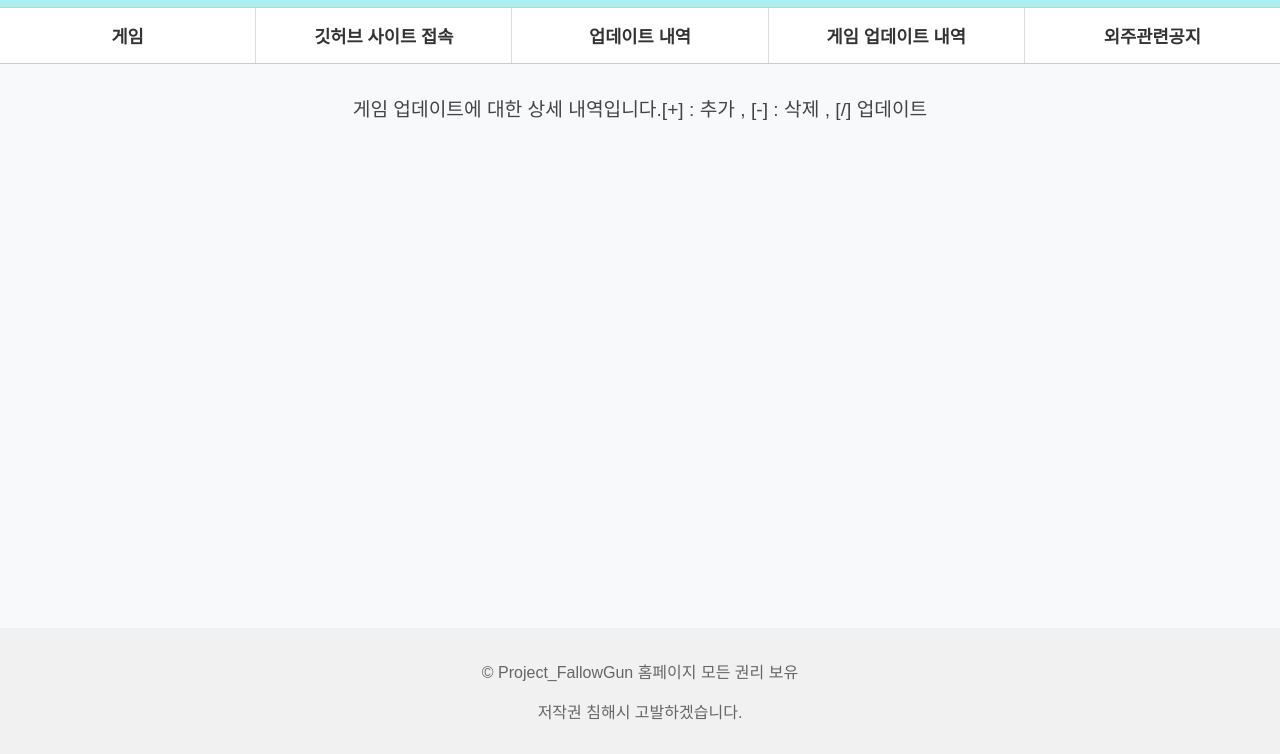
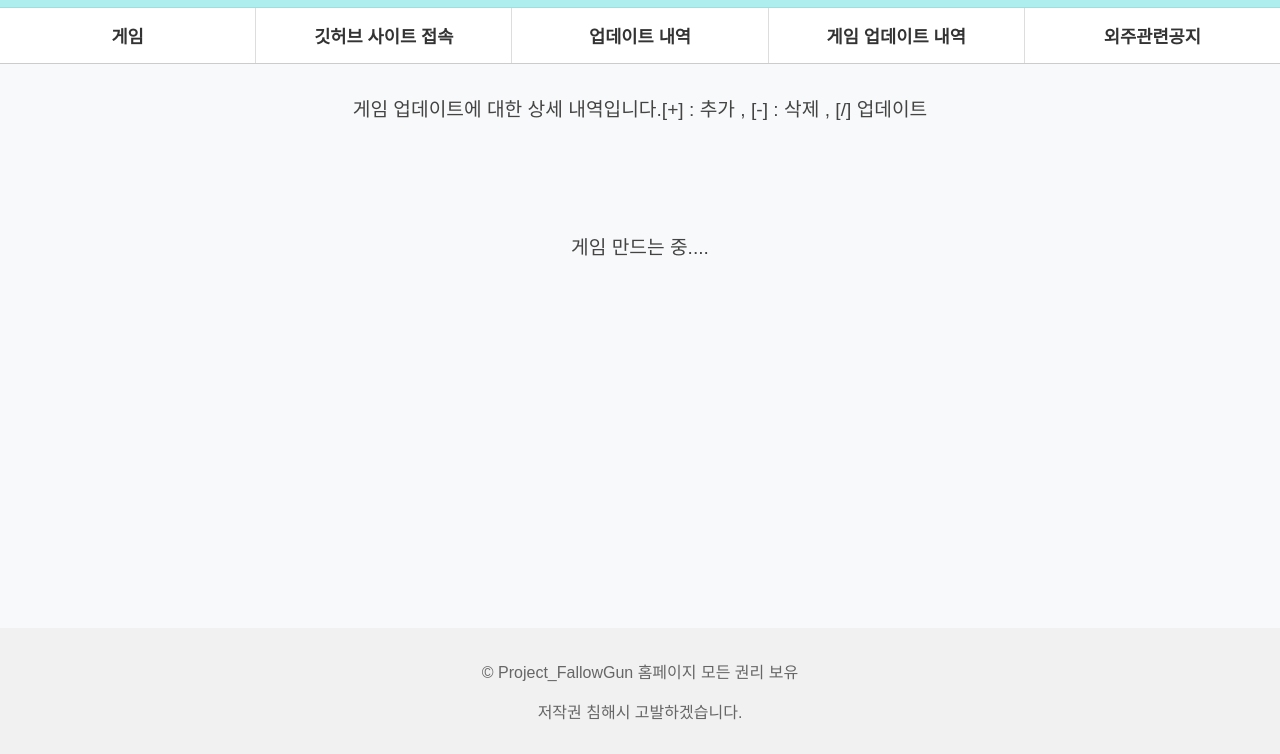
Before and after one commit to parksw27/Public_HomePagePJ, a plain HTML site: page index.html in a window 1280 px wide. Both pictures are taken after a click on the link "게임 업데이트 내역". Shown: the part 46-800 px from the top of the page. Drawn offline with Linux system fonts and the light colour scheme.

Commit message:
0628게임업데이트란 설명추가

```diff
--- a/index.html
+++ b/index.html
@@ -141,7 +141,8 @@
 
         document.getElementById('gameUpdate').addEventListener('click', function(event) {
             event.preventDefault();
-            document.getElementById('content-area').innerHTML = '게임 업데이트에 대한 상세 내역입니다.[+] : 추가 , [-] : 삭제 , [/] 업데이트';
+            document.getElementById('content-area').innerHTML = '게임 업데이트에 대한 상세 내역입니다.[+] : 추가 , [-] : 삭제 , [/] 업데이트<br><br><br><br><br><br>' +
+            `게임 만드는 중....`;
         });
 
         document.getElementById('about').addEventListener('click', function(event) {
```
